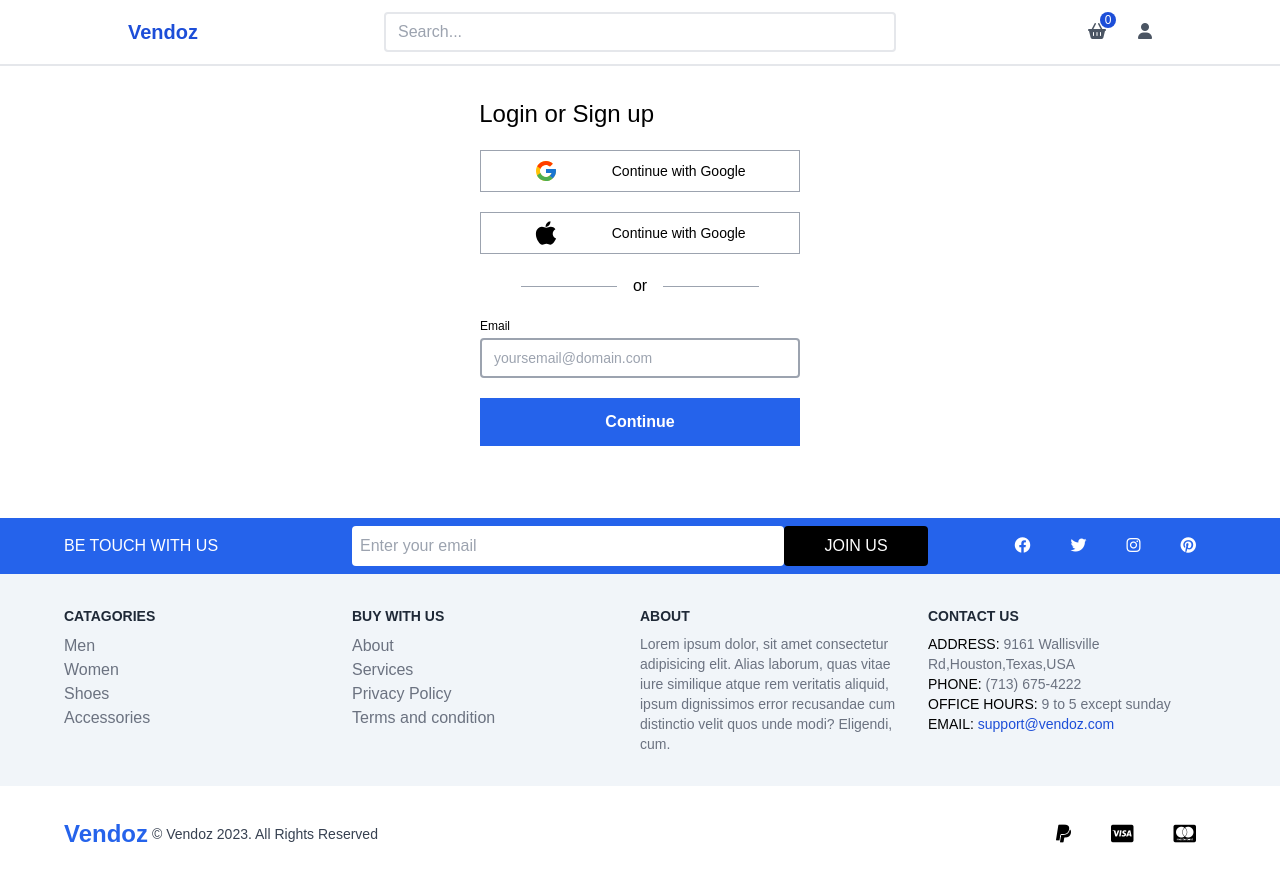
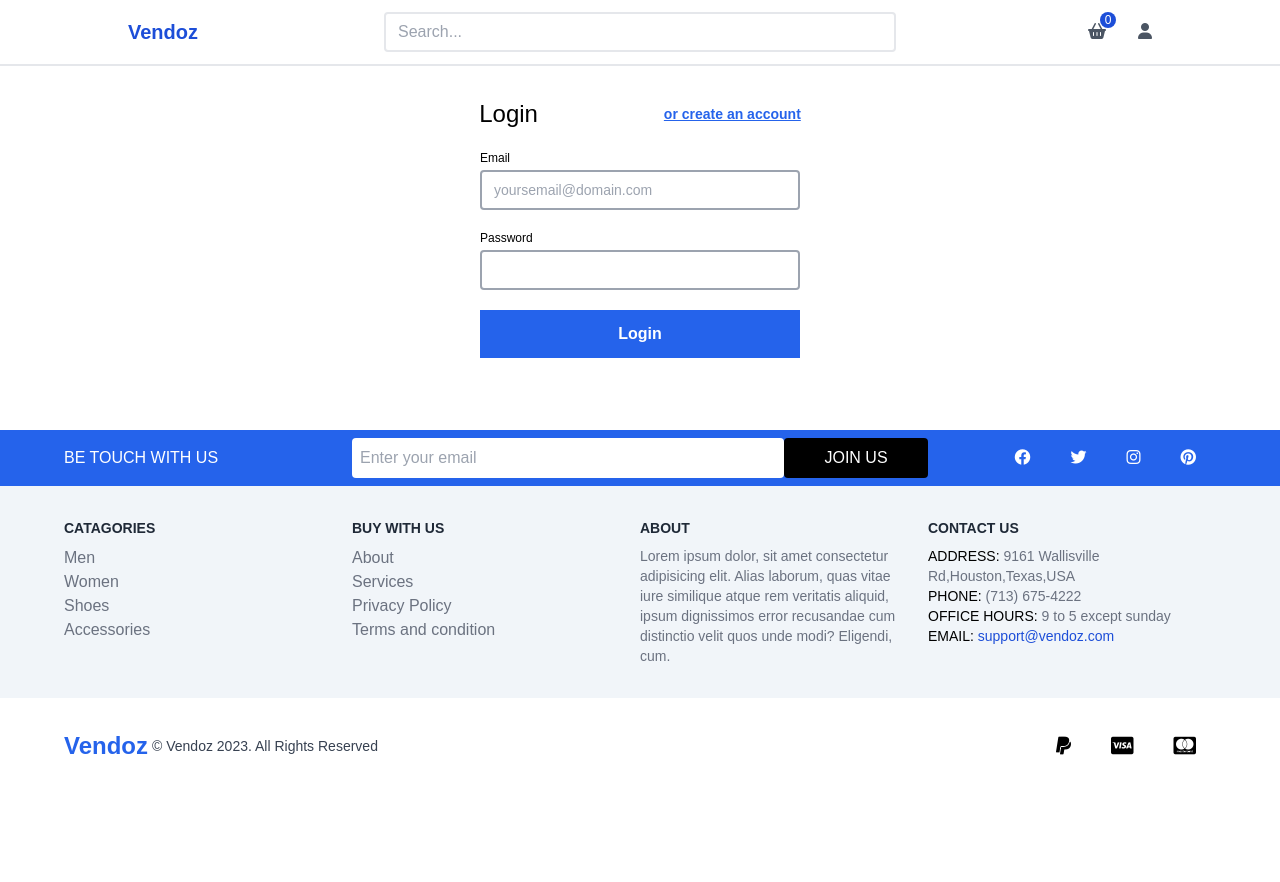
Before and after one commit to mirsahib/vendoz, a Next.js app in the folder frontend/: page /user/signin in a window 1280 px wide. After the commit the page ends 800 px from the top, so only its background shows below. Built offline with nearby package versions, Linux system fonts and the light colour scheme; a web font is replaced by a local one.

Commit message:
:hammer: change ui

```diff
--- a/frontend/src/components/Login.tsx
+++ b/frontend/src/components/Login.tsx
@@ -9,11 +9,19 @@ export default function Login({ setRedirect }: ILogin) {
 	return (
 		<section className="flex justify-center items-center py-8">
 			<div className="flex flex-col items-center w-[24em] lg:w-[30em] sm:w-[22em]">
-				<div className="mb-5 flex w-[90%] lg:w-[67%] sm:w-[82%] ">
-					<h1 className=" text-2xl">Login or Sign up</h1>
+				<div className="w-[90%] lg:w-[67%] flex flex-row items-center justify-between mb-5">
+					<h1 className="text-2xl">Login</h1>
+					<button
+						onClick={() => {
+							setRedirect(true);
+						}}
+						className="text-blue-600 font-semibold underline text-sm"
+					>
+						or create an account
+					</button>
 				</div>
 
-				<div className="mb-5">
+				{/* <div className="mb-5">
 					<button className=" w-72 lg:w-80 flex items-center justify-evenly py-2 border border-gray-400">
 						<Image
 							src={"/icon/google.svg"}
@@ -23,9 +31,9 @@ export default function Login({ setRedirect }: ILogin) {
 						/>
 						<span className="text-sm">Continue with Google</span>
 					</button>
-				</div>
+				</div> */}
 				{/* google login */}
-				<div className="mb-5">
+				{/* <div className="mb-5">
 					<button className="w-72 lg:w-80 flex items-center justify-evenly py-2 border border-gray-400">
 						<Image
 							src={"/icon/apple.svg"}
@@ -35,16 +43,18 @@ export default function Login({ setRedirect }: ILogin) {
 						/>
 						<span className="text-sm">Continue with Google</span>
 					</button>
-				</div>
+				</div> */}
 				{/* apple login */}
 
-				<div className="flex flex-row items-center mb-5">
+				{/* <div className="flex flex-row items-center mb-5">
 					<div className="w-24 border-t border-gray-400 flex"></div>
 					<span className="mx-4">or</span>
 					<div className="w-24 border-t border-gray-400 flex"></div>{" "}
-				</div>
+				</div> */}
 
-				<form onSubmit={() => setRedirect(true)} className="flex flex-col items-center">
+				<form
+					className="flex flex-col items-center"
+				>
 					<div className="w-72 lg:w-80 flex flex-col mb-5">
 						<label htmlFor="email" className="text-xs mb-1">
 							Email
@@ -55,9 +65,18 @@ export default function Login({ setRedirect }: ILogin) {
 							placeholder="yoursemail@domain.com"
 						/>
 					</div>
+					<div className="w-72 lg:w-80 flex flex-col mb-5">
+						<label htmlFor="email" className="text-xs mb-1">
+							Password
+						</label>
+						<input
+							className="h-10 border-2 border-gray-400 rounded focus:outline-blue-600 text-sm p-3"
+							type="password"
+						/>
+					</div>
 					<div className="mb-10">
 						<button className="w-72 lg:w-80 h-12 bg-blue-600 text-white font-semibold">
-							Continue
+							Login
 						</button>
 					</div>
 				</form>
```
